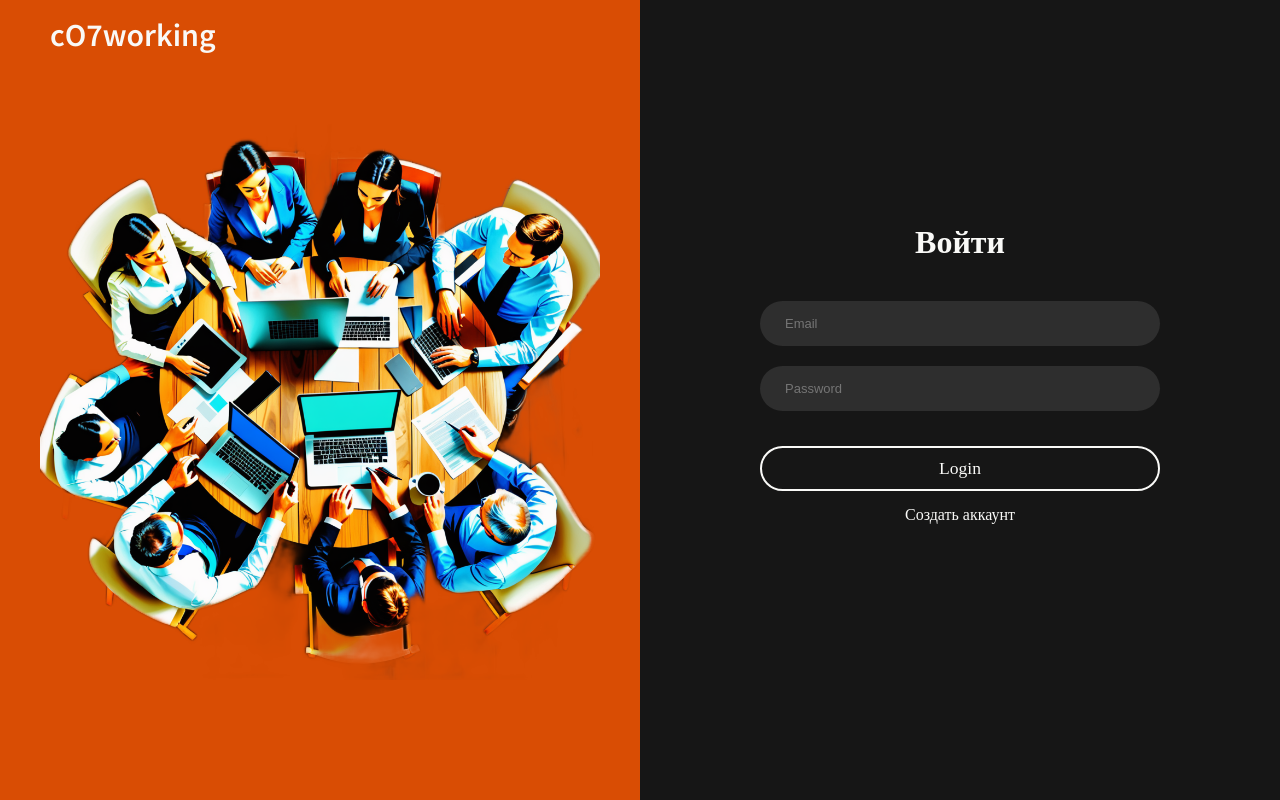
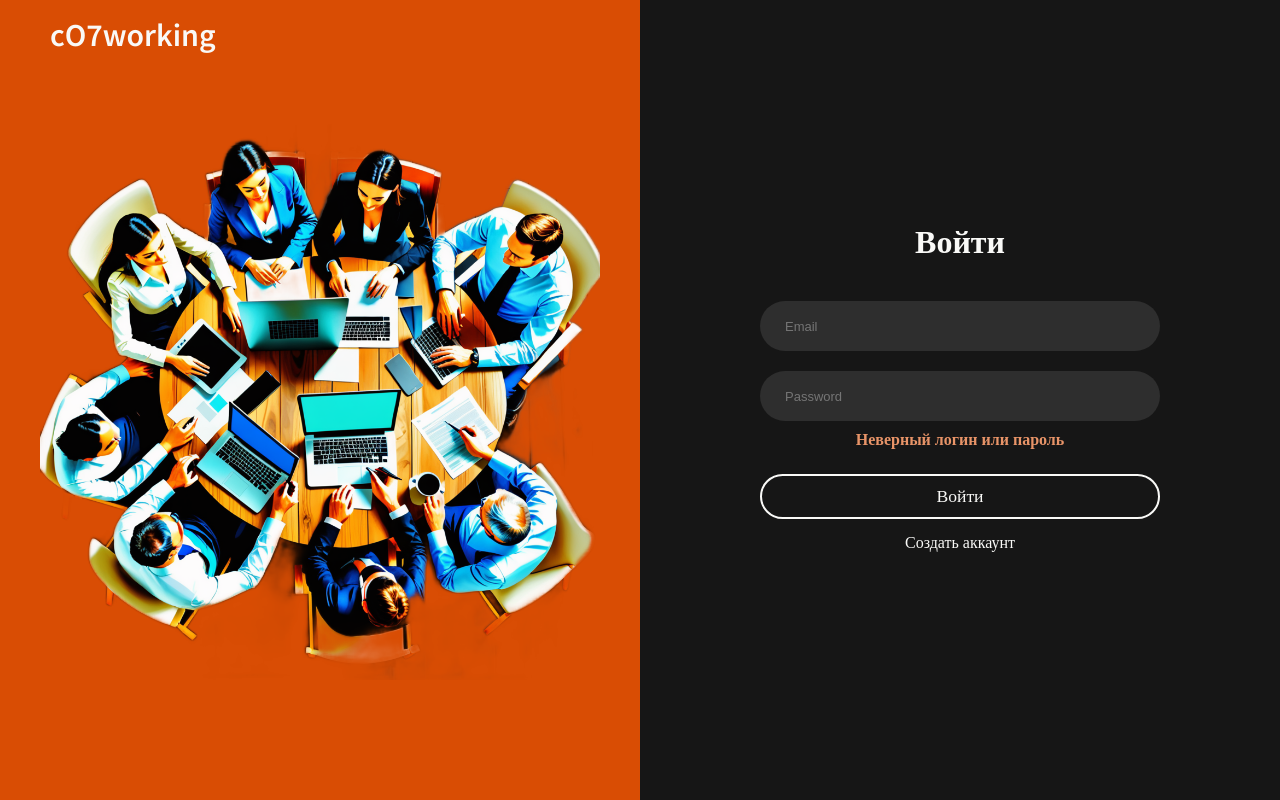
Before and after one commit to Todants/coworkingWeb, a Django app: page /login in a window 1280 px wide. Run offline with Django 5.2, Linux system fonts and the light colour scheme; some web fonts are replaced.

Commit message:
fix login page

```diff
--- a/coworking/main/templates/main/login.html
+++ b/coworking/main/templates/main/login.html
@@ -32,8 +32,8 @@
 
                 <input type="password" name="password" placeholder="Password">
                 <div id="error-password" style="display: none;">Invalid email or password</div>
-
-                <button type="submit" class="btnLogin">Login</button>
+                <h4>Неверный логин или пароль</h4>
+                <button type="submit" class="btnLogin">Войти</button>
                 <a href="{% url 'registration' %}">Создать аккаунт</a>
             </form>
         </div>
--- a/coworking/static/main/css/login.css
+++ b/coworking/static/main/css/login.css
@@ -52,16 +52,22 @@
 
 }
 
+form h4{
+    color: var(--light-orange-color);
+    font-family: "Sans pro light";
+    margin-top: 10px;
+    margin-bottom: -10px;
+}
 .container input {
     background-color: var(--white-bg-color);
     border: none;
     color: var(--gray-color);
     margin-top: 20px;
-    padding: 10px 25px;
+    padding: 15px 25px;
     font-size: 13px;
     border-radius: 40px;
     width: 100%;
-    height: 8%;
+    height: 50px;
     outline: none;
 }
 
```
